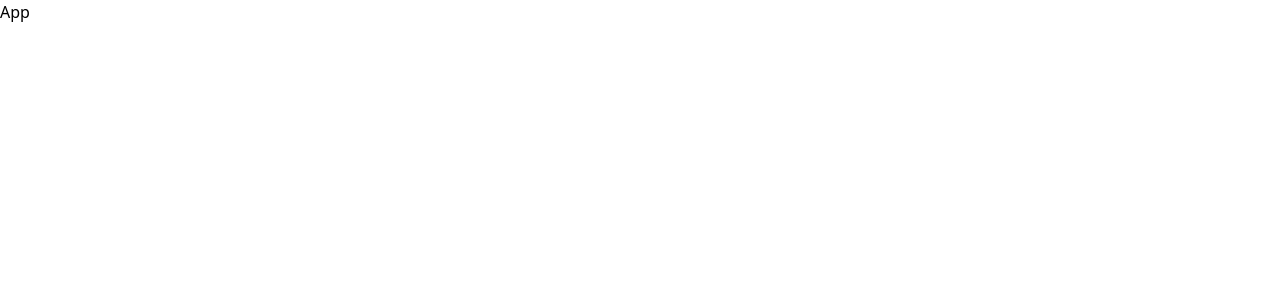
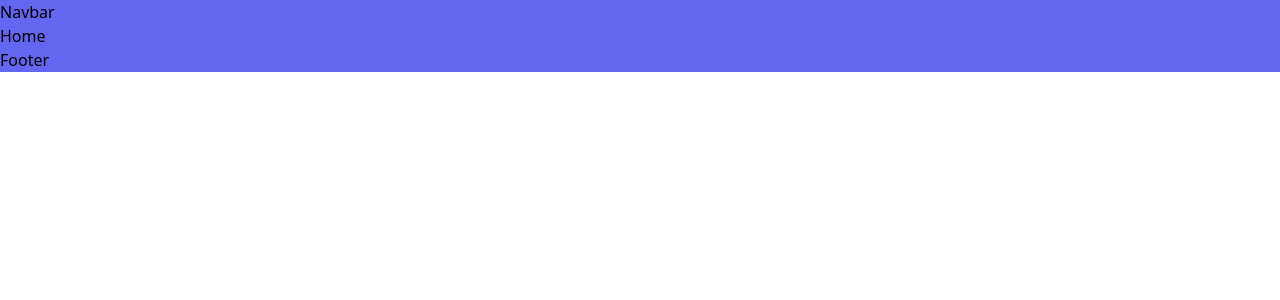
Before and after one commit to josalas21/rick-morty, a React (Vite) app: page / in a window 1280 px wide. Shown: the top 300 px of the page. Built offline with nearby package versions, Linux system fonts and the light colour scheme.

Commit message:
React-router-dom setup

```diff
--- a/index.html
+++ b/index.html
@@ -4,7 +4,7 @@
     <meta charset="UTF-8" />
     <link rel="icon" type="image/svg+xml" href="/favicon.svg" />
     <meta name="viewport" content="width=device-width, initial-scale=1.0" />
-    <title>Vite + React</title>
+    <title>Rick and Morty</title>
   </head>
   <body>
     <div id="root"></div>
--- a/package.json
+++ b/package.json
@@ -10,7 +10,8 @@
   },
   "dependencies": {
     "react": "^18.2.0",
-    "react-dom": "^18.2.0"
+    "react-dom": "^18.2.0",
+    "react-router-dom": "^6.9.0"
   },
   "devDependencies": {
     "@types/react": "^18.0.28",
@@ -18,6 +19,8 @@
     "@vitejs/plugin-react": "^3.1.0",
     "autoprefixer": "^10.4.14",
     "postcss": "^8.4.21",
+    "prettier": "^2.8.6",
+    "prettier-plugin-tailwindcss": "^0.2.5",
     "tailwindcss": "^3.2.7",
     "vite": "^4.2.0"
   }
--- a/src/App.jsx
+++ b/src/App.jsx
@@ -1,7 +1,19 @@
+import { Route, Routes } from "react-router-dom";
 import "./App.css";
+import { Characters, Locations, Home, Layout, Episodes, Error } from "./pages";
 
 function App() {
-  return <div>App</div>;
+  return (
+    <Routes>
+      <Route path="/" element={<Layout />}>
+        <Route index element={<Home />} />
+        <Route path="characters" element={<Characters />} />
+        <Route path="locations" element={<Locations />} />
+        <Route path="episodes" element={<Episodes />} />
+      </Route>
+      <Route path="*" element={<Error />} />
+    </Routes>
+  );
 }
 
 export default App;
--- a/src/main.jsx
+++ b/src/main.jsx
@@ -1,9 +1,12 @@
-import React from 'react'
-import ReactDOM from 'react-dom/client'
-import App from './App'
+import React from "react";
+import ReactDOM from "react-dom/client";
+import App from "./App";
+import { BrowserRouter } from "react-router-dom";
 
-ReactDOM.createRoot(document.getElementById('root')).render(
+ReactDOM.createRoot(document.getElementById("root")).render(
   <React.StrictMode>
-    <App />
-  </React.StrictMode>,
-)
+    <BrowserRouter>
+      <App />
+    </BrowserRouter>
+  </React.StrictMode>
+);
--- /dev/null
+++ b/src/pages/characters/Characters.jsx
@@ -0,0 +1,7 @@
+function Characters() {
+  return (
+    <div>Characters</div>
+  )
+}
+
+export default Characters
--- /dev/null
+++ b/src/pages/episodes/Episodes.jsx
@@ -0,0 +1,9 @@
+function Episodes() {
+  return (
+    <div>
+      <div>Episodes</div>
+    </div>
+  );
+}
+
+export default Episodes;
--- /dev/null
+++ b/src/pages/error/Error.jsx
@@ -0,0 +1,7 @@
+function Error() {
+  return (
+    <div>Error</div>
+  )
+}
+
+export default Error
--- /dev/null
+++ b/src/pages/home/Home.jsx
@@ -0,0 +1,7 @@
+function Home() {
+  return (
+    <div>Home</div>
+  )
+}
+
+export default Home
--- /dev/null
+++ b/src/pages/index.js
@@ -0,0 +1,6 @@
+export { default as Characters } from './characters/Characters';
+export { default as Episodes } from './episodes/Episodes';
+export { default as Error } from './error/Error';
+export { default as Home } from './home/Home';
+export { default as Layout } from './layout/Layout';
+export { default as Locations } from './locations/Locations';
--- /dev/null
+++ b/src/pages/layout/Layout.jsx
@@ -0,0 +1,13 @@
+import { Outlet } from "react-router-dom";
+
+function Layout() {
+  return (
+    <div class="container mx-auto center bg-indigo-500">
+      <h1>Navbar</h1>
+      <Outlet />
+      <h1>Footer</h1>
+    </div>
+  );
+}
+
+export default Layout;
--- /dev/null
+++ b/src/pages/locations/Locations.jsx
@@ -0,0 +1,7 @@
+function Locations() {
+  return (
+    <div>Locations</div>
+  )
+}
+
+export default Locations
```
Also changed, not shown: 1 other file (tests, documents, lock files or other folders).
